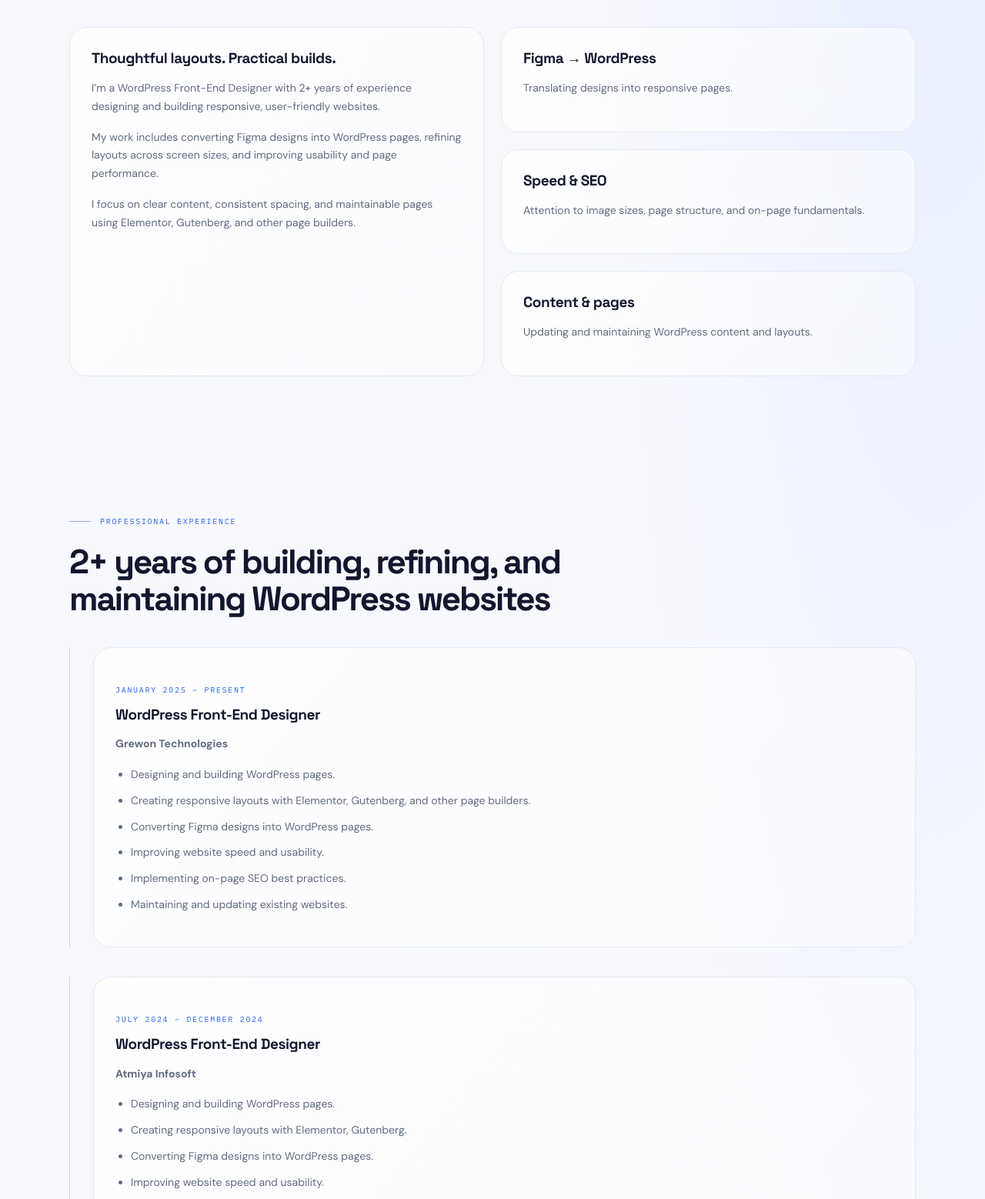
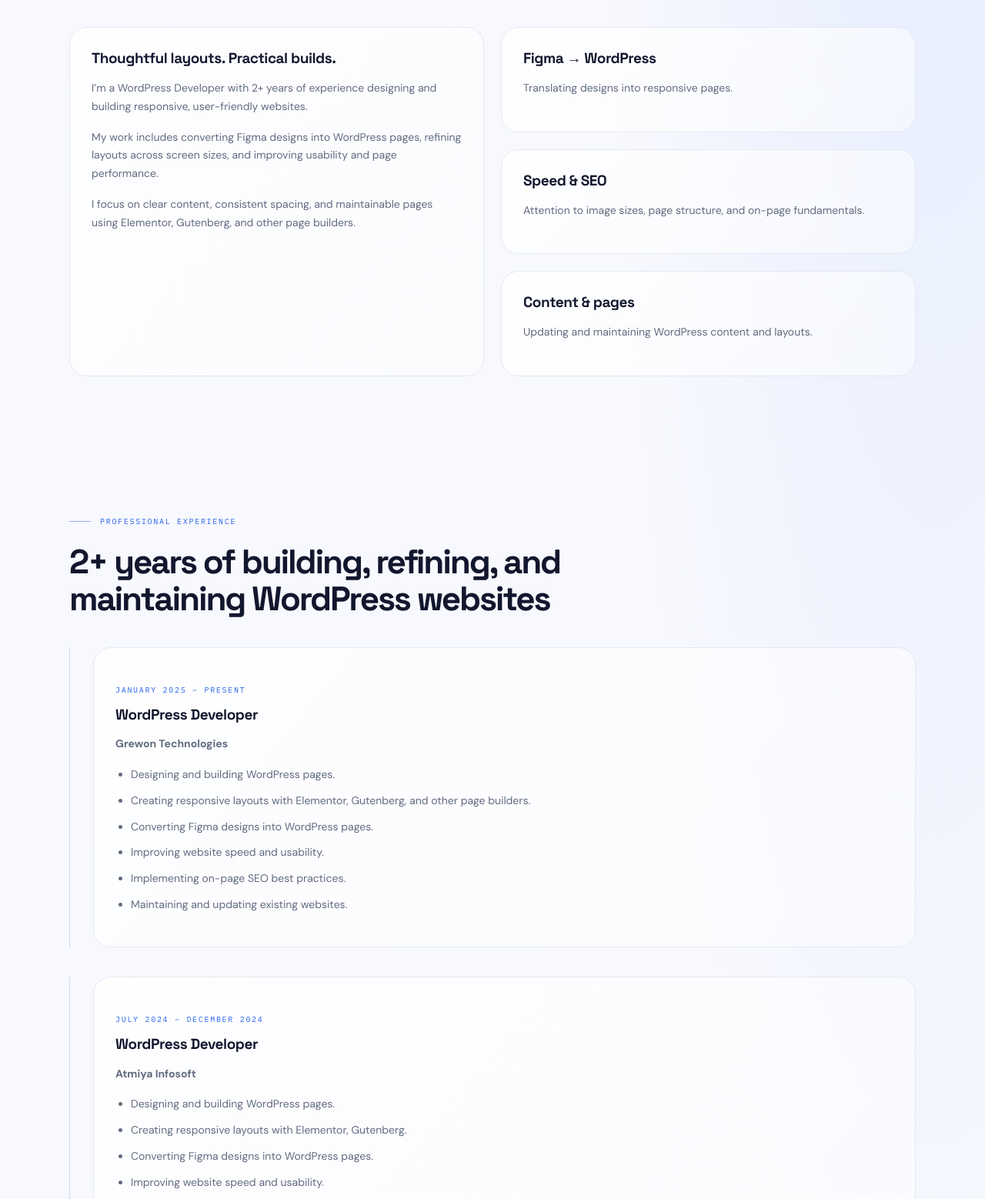
Before and after one commit to Krisha-910/portfolio, a plain HTML site: page index.html in a window 1280 px wide. Shown: the part 1242-2800 px from the top of the page at 77% size. Drawn offline with Linux system fonts and the light colour scheme.

Commit message:
Update index.html

```diff
--- a/index.html
+++ b/index.html
@@ -6,7 +6,7 @@
     <title>Krisha | WordPress Developer</title>
     <meta
       name="description"
-      content="WordPress Front-End Designer with 2+ years of experience building responsive, user-friendly, performance-focused websites."
+      content="WordPress Developer with 2+ years of experience building responsive, user-friendly, performance-focused websites."
     />
 
     <link
@@ -18,7 +18,7 @@
     <meta property="og:type" content="website" />
     <meta
       property="og:title"
-      content="Krisha Maradiya | WordPress Front-End Designer"
+      content="Krisha Maradiya | WordPress Developer"
     />
     <meta
       property="og:description"
@@ -673,7 +673,7 @@
       <section class="hero" id="home">
         <div class="wrap hero-grid">
           <div>
-            <div class="eyebrow">Krisha · WordPress Front-End Designer</div>
+            <div class="eyebrow">Krisha · WordPress Developer</div>
             <h1>
               WordPress<br /><span class="blue">Front-End<br />Designer</span>
               <br />Crafting Modern<br /><span class="outline"
@@ -681,7 +681,7 @@
               >
             </h1>
             <p>
-              I’m a WordPress Front-End Designer with 2+ years of experience
+              I’m a WordPress Developer with 2+ years of experience
               building responsive, user-friendly, and performance-focused
               websites.
             </p>
@@ -722,7 +722,7 @@
             <div class="card">
               <h3>Thoughtful layouts. Practical builds.</h3>
               <p>
-                I’m a WordPress Front-End Designer with 2+ years of experience
+                I’m a WordPress Developer with 2+ years of experience
                 designing and building responsive, user-friendly websites.
               </p>
               <p>
@@ -766,7 +766,7 @@
           <div class="timeline space">
             <article class="card">
               <div class="meta">January 2025 – Present</div>
-              <h3>WordPress Front-End Designer</h3>
+              <h3>WordPress Developer</h3>
               <p><strong>Grewon Technologies</strong></p>
               <ul class="list">
                 <li>Designing and building WordPress pages.</li>
@@ -784,7 +784,7 @@
           <div class="timeline space">
             <article class="card">
               <div class="meta">July 2024 – December 2024</div>
-              <h3>WordPress Front-End Designer</h3>
+              <h3>WordPress Developer</h3>
               <p><strong>Atmiya Infosoft</strong></p>
               <ul class="list">
                 <li>Designing and building WordPress pages.</li>
```
